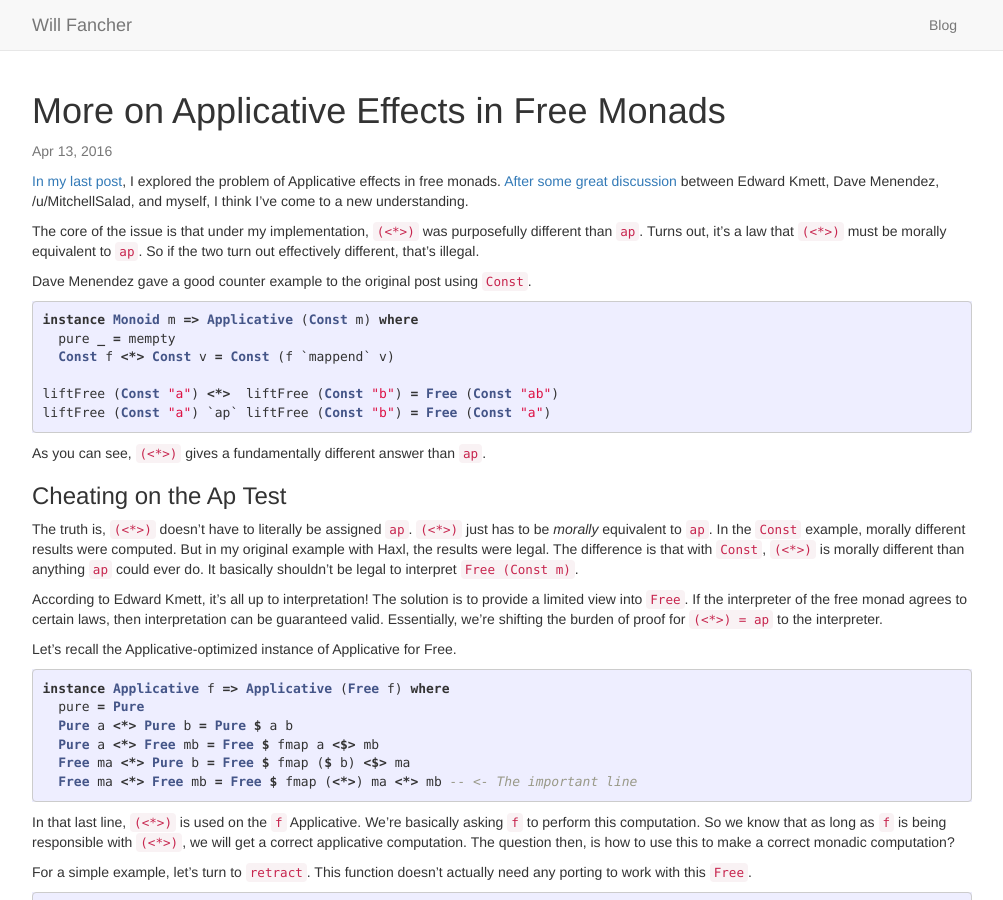
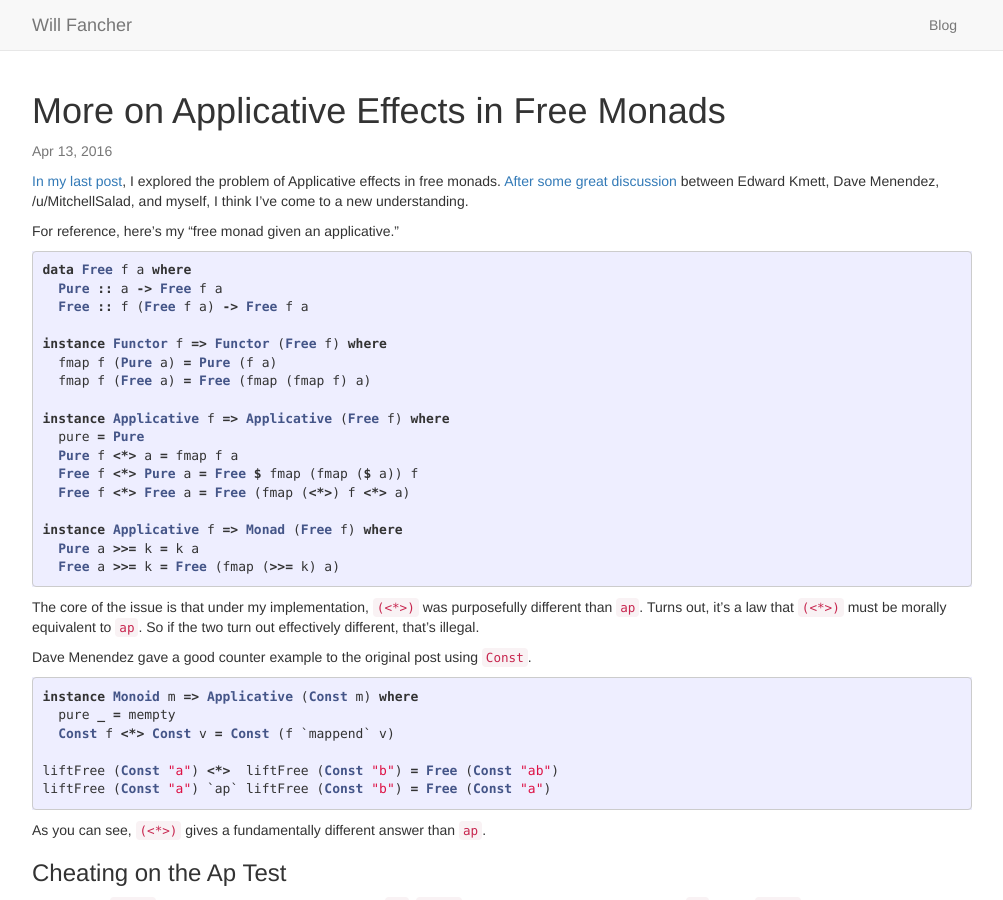
Before and after one commit to ElvishJerricco/elvishjerricco.github.io, a Jekyll site: the page built from _posts/2016-04-13-more-on-applicative-effects-in-free-monads.md, in a window 1280 px wide and 900 px high. Shown: the whole window, without its empty margins (138-1141 px from the left). Built offline with Jekyll 4.4.1, drawn with Linux system fonts in a browser that asks for light colours.

Commit message:
Added reference to `Free`

````diff
--- a/_posts/2016-04-13-more-on-applicative-effects-in-free-monads.md
+++ b/_posts/2016-04-13-more-on-applicative-effects-in-free-monads.md
@@ -9,6 +9,28 @@ I explored the problem of Applicative effects in free monads.
 [After some great discussion](https://www.reddit.com/r/haskell/comments/4e0de9/applicative_effects_in_free_monads/)
 between Edward Kmett, Dave Menendez, /u/MitchellSalad, and myself,
 I think I've come to a new understanding.
+
+For reference, here's my "free monad given an applicative."
+
+```haskell
+data Free f a where
+  Pure :: a -> Free f a
+  Free :: f (Free f a) -> Free f a
+
+instance Functor f => Functor (Free f) where
+  fmap f (Pure a) = Pure (f a)
+  fmap f (Free a) = Free (fmap (fmap f) a)
+
+instance Applicative f => Applicative (Free f) where
+  pure = Pure
+  Pure f <*> a = fmap f a
+  Free f <*> Pure a = Free $ fmap (fmap ($ a)) f
+  Free f <*> Free a = Free (fmap (<*>) f <*> a)
+
+instance Applicative f => Monad (Free f) where
+  Pure a >>= k = k a
+  Free a >>= k = Free (fmap (>>= k) a)
+```
 
 The core of the issue is that under my implementation,
 `(<*>)` was purposefully different than `ap`.
````
